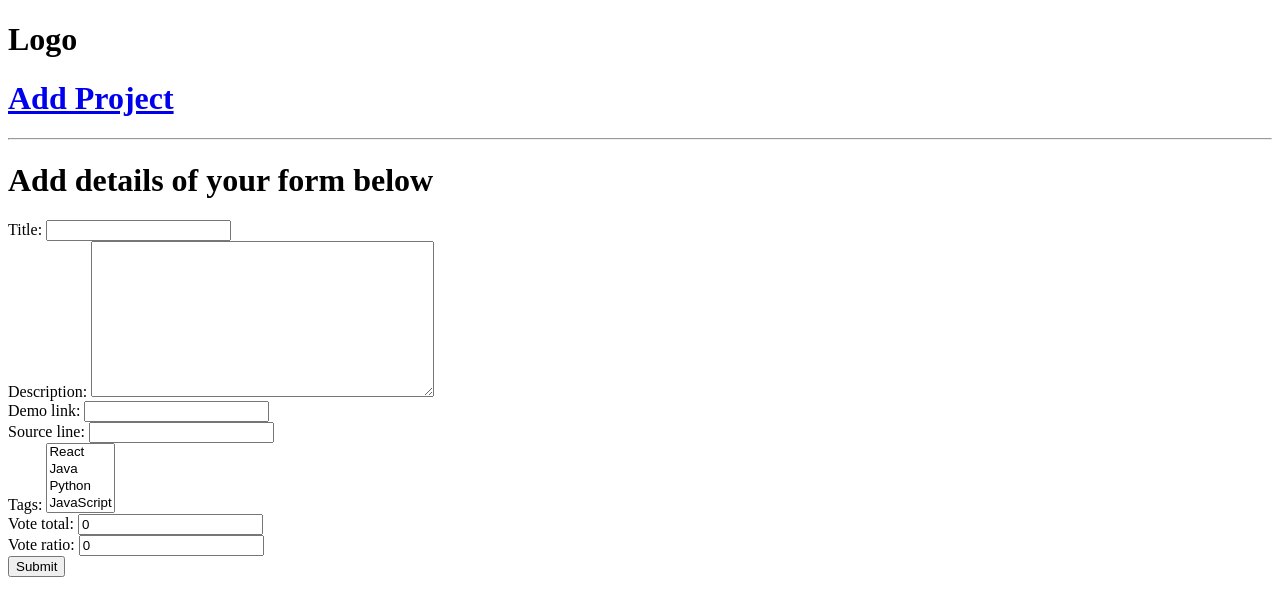
After one commit to vbsanjay/Python-Django-DevSearch, a Django app: page /create-project in a window 1280 px wide. The commit adds this page. Shown: the top 616 px of the page. Run offline with Django 5.2, Linux system fonts and the light colour scheme; data comes from the database, SQL or seed files in the repository.

Commit message:
used ModelForm

```diff
--- /dev/null
+++ b/projects/forms.py
@@ -0,0 +1,7 @@
+from django.forms import ModelForm
+from .models import Project
+
+class ProjectForm(ModelForm):
+    class Meta:
+        model = Project
+        fields = '__all__'
--- /dev/null
+++ b/projects/templates/projects/project_form.html
@@ -0,0 +1,10 @@
+{% extends 'index.html' %}
+{% block content %}
+<h1>Add details of your form below</h1>
+<form method="POST">
+    {% csrf_token %}
+    {{form}}
+</form>
+
+<button>Submit</button>
+{% endblock %}
--- a/projects/urls.py
+++ b/projects/urls.py
@@ -4,4 +4,5 @@ from . import views
 urlpatterns = [
     path('', views.projects, name="projects"),
     path('project/<str:pk>', views.project, name="project"),
+    path('create-project', views.createProject, name="create-project")
 ]
--- a/projects/views.py
+++ b/projects/views.py
@@ -1,6 +1,7 @@
 from django.http import HttpResponse
 from django.shortcuts import render
 from .models import Project
+from .forms import ProjectForm
 
 # Create your views here.
 def projects(request):
@@ -12,3 +13,8 @@ def project(request, pk):
     projectObj = Project.objects.get(id = pk)
     tags = projectObj.tags.all()
     return render(request, 'projects/single-project.html', context = {'project':projectObj, 'tags': tags})
+
+def createProject(request):
+    form = ProjectForm()
+    context= {'form' : form}
+    return render(request, 'projects/project_form.html', context)
--- a/templates/nav-bar.html
+++ b/templates/nav-bar.html
@@ -1,2 +1,3 @@
 <h1>Logo</h1>
+<h1><a href="{% url 'create-project' %}">Add Project</a></h1>
 <hr>
```
